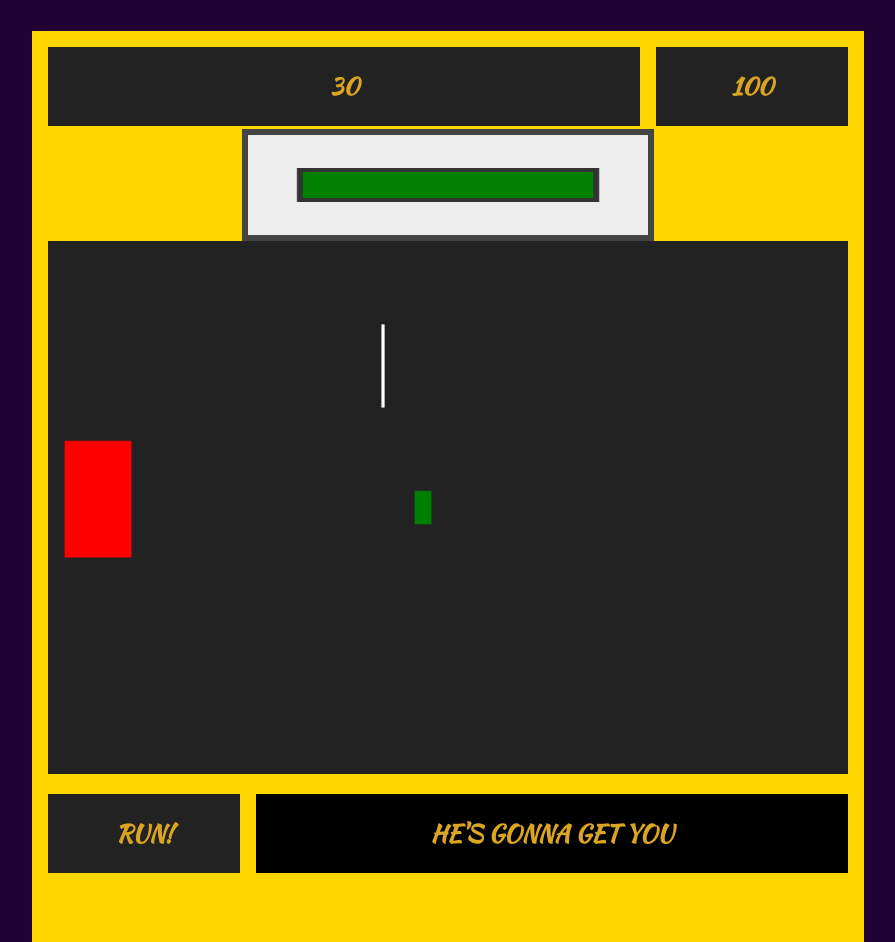
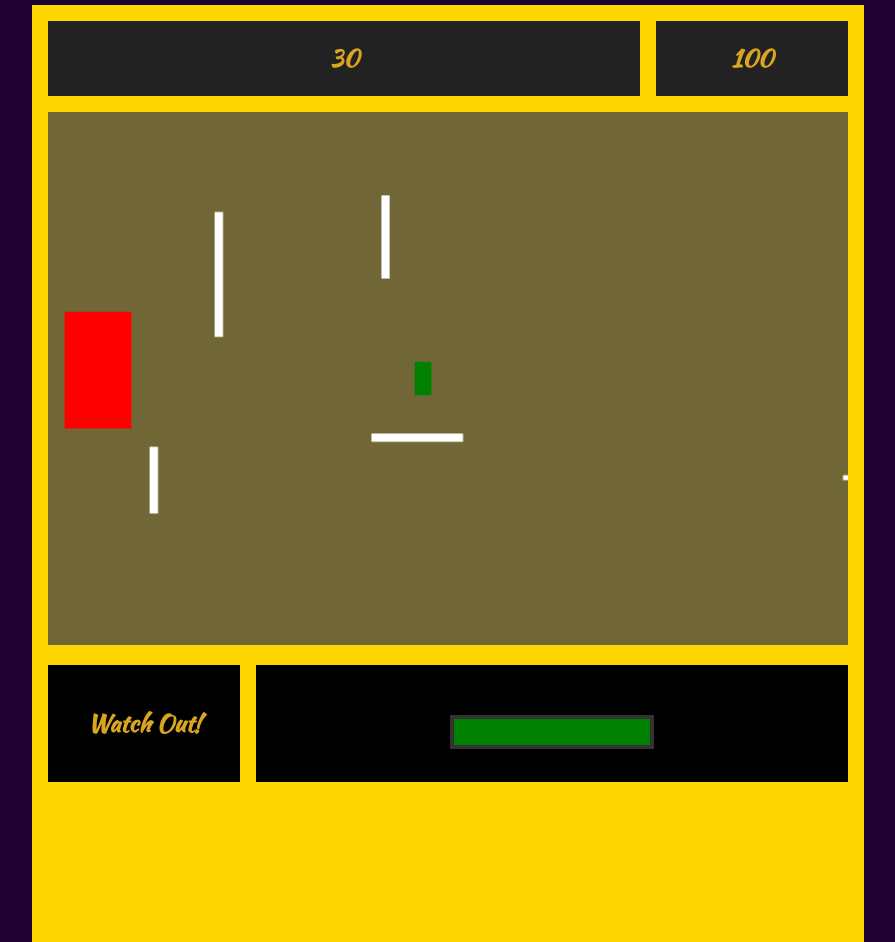
Before and after one commit to KenGibb/Savethem, a plain HTML site: page index.html in a window 1280 px wide. Shown: the part 181-1123 px from the top of the page, without its empty margins (192-1087 px from the left). Drawn offline with Linux system fonts and the light colour scheme.

Commit message:
Version 0.6.1

```diff
--- a/css/styles.css
+++ b/css/styles.css
@@ -6,17 +6,17 @@
   }
 */
 
-  .title {
+.title {
     text-align: center;
-    font-family: 'Kaushan Script' black;
+    font-family: arial black;
 
     border: 5px transparent black;
     font-size: 70px;
     background-image:
-    linear-gradient(to right, gold,rgb(51, 3, 133));
+    linear-gradient(to right, red,blue);
     -webkit-background-clip: text;
     -webkit-text-fill-color: transparent;
-    animation: move 20s linear infinite;
+    animation: move 2s linear infinite;
 }
 
 @keyframes move {
@@ -176,7 +176,7 @@ aside {
   canvas {
     /* background-image: ; */
     /* background-repeat: repeat; */
-    background-color: #222;
+    background-color: rgba(72, 71, 71, 0.774);
     width: 100%;
     height: 100;
   }
@@ -220,18 +220,18 @@ aside {
 
   #btm-left {
     grid-area: btm-left;
-    /* background-color: #222; */
+    background-color: black;
   }
 
   #btm-right {
     grid-area: btm-right;
-     background-color: rgb(0, 0, 0);
+     background-color: black;
   }
   #canvas2 {
-    background: #EEE;
+    background: black;
     display: block;
     margin: 0 auto;
-    border: solid 6px #444;
-    width: 50%;
+    /* border: solid 6px #444;*/
+    width: 100%;
     height: 100px;
   }
--- a/index.html
+++ b/index.html
@@ -14,15 +14,19 @@
         <aside id="top-left"><h2 id="clock">30</h2></aside>
         <aside id="top-right"><h2 id="health">100</h2></aside>
         <main>
-            <div>
-                <canvas id="canvas2"></canvas>
-            </div>
+
             <canvas id="canvas"></canvas>
         </main>
         <button id="button">Start</button>
         <button id="button2">How To Play</button>
-        <aside id="btm-left"><h2>RUN!</h2></aside>
-        <aside id="btm-right"><h2 id="status">HE'S GONNA GET YOU</h2></aside>
+        <aside id="btm-left"><h2 id="status">Watch Out!</h2></aside>
+        <aside id="btm-right">
+            <div>
+                <canvas id="canvas2"></canvas>
+            </div>
+        </aside>
+        <div class="howtoplay"></div>
+
       </div>
     <script src="js/app.js" defer></script>
     <script src="health-bar.js"></script>
--- a/js/app.js
+++ b/js/app.js
@@ -1,23 +1,3 @@
-// This is an extension/refactoring of the fruitcakes branch of this repo.
-// more notes and comments are in the code on that branch.
-// this version incorporates smoother movement, and a more open ended collision detection
-// this also has a second enemy to face, which creates a new win condition(kill two ogres)
-
-// requirements and goals
-// make a simple crawler game using canvas that we manipulate in js
-
-// ///////// RULES FOR THE GAME ////////////
-// we need two entities, a savior and an monster
-// the savior should move with the WASD or ARROW keys(display savior coords)
-// the monster(for now) will be stationary
-// the savior and the first monster should be able to collide to make something happen
-// when the savior collides with the first monster, monster 1 is removed from the screen, and monster 2 appears
-// after hitting monster 2, the game stops, and sends a message to the user that they have won.
-// ////////////// END RULES /////////////////
-
-//////////// INITIAL SETUP /////////////////////
-
-// first we grab our HTML elements for easy reference later
 const game = document.getElementById('canvas')
 const movement = document.getElementById('movement')
 const message = document.getElementById('status')
@@ -56,7 +36,9 @@ class Wall {
         this.width = width
         this.height = height
         this.color = color
+
        // this.alive = true
+
         this.render = function () {
             ctx.fillStyle = this.color
             ctx.fillRect(this.x, this.y, this.width, this.height)
@@ -117,7 +99,7 @@ class Savior  {
         //this.maxHealth = maxHealth
         //this.health = maxHealth
         // we need additional props on our savior class to make movement smoother
-        this.speed = 20
+        this.speed = 10
         // now we'll add direction, which will be set with our move handler
         this.direction = {
             up: false,
@@ -186,12 +168,16 @@ const getRandomCoordinates = (max) => {
     return Math.floor(Math.random() * max)
 }
 
-const block = new Wall(200, 50, 2, 50, 'white')
+const block = new Wall(200, 50, 5, 50, 'white')
+const block2 = new Wall (100, 60, 5, 75, 'white')
+const block3 = new Wall (getRandomCoordinates(game.width), getRandomCoordinates(game.height), 55, 3, 'white')
+const block4 = new Wall (getRandomCoordinates(game.width), getRandomCoordinates(game.height), 5, 40, 'white')
+const block5 = new Wall (getRandomCoordinates(game.width), getRandomCoordinates(game.height), 55, 5, 'white')
 const player = new Savior (220, 150, 10, 20, 'green')
 const monster = new Monster (10, 120, 40, 70, 'red')
 // const block = new Wall (300, 300, 10, 55, 'brown')
-const ogre2 = new Monster (getRandomCoordinates(game.width), getRandomCoordinates(game.height), 64, 96, 'red')
-const ogre3 = new Monster (getRandomCoordinates(game.width), getRandomCoordinates(game.height), 64, 96, 'red')
+// const ogre2 = new Monster (getRandomCoordinates(game.width), getRandomCoordinates(game.height), 64, 96, 'red')
+// const ogre3 = new Monster (getRandomCoordinates(game.width), getRandomCoordinates(game.height), 64, 96, 'red')
 
 
 
@@ -200,6 +186,7 @@ const ogre3 = new Monster (getRandomCoordinates(game.width), getRandomCoordinate
 // player.render()
 // monster.render()
 // block.render()
+// block3.render()
 
 // MOVEMENT HANDLING KEY EVENTS
 
@@ -212,41 +199,46 @@ const ogre3 = new Monster (getRandomCoordinates(game.width), getRandomCoordinate
 const detectHit = (thing) => {
     // we'll basically use a big if statement, to be able to tell if any of the sides
     // of our savior interact with any of the sides of our monster
-    if (player.x < thing.x + thing.width
-        && player.x + player.width > thing.x
-        && player.y < thing.y + thing.height
-        && player.y + player.height > thing.y) {
+    if (monster.x < thing.x + thing.width
+        && monster.x + monster.width > thing.x
+        && monster.y < thing.y + thing.height
+        && monster.y + monster.height > thing.y) {
             console.log('HIT!')
             thing.alive = false
         }
 }
-//// Collide with wall detection ///////
+
+
+
 const detectWall = (wall) => {
     if (player.x < wall.x + wall.width
         && player.x + player.width > wall.x
         && player.y < wall.y + wall.height
         && player.y + player.height > wall.y) {
             console.log("BLOCKED!")
-            render.wall()
+            move = move * -1
+        //} else {
+
         }
 
 }
-
 ////////// Health Bar ///////////
+// the player will need to have a healthbar so when a hit is detected from the monster, health will go down
+// if health bar reaches 0 the player.alive will need to be false and game will end
 const canvas = document.getElementById("canvas2");
 const context = canvas.getContext("2d");
 const width = canvas.width = 270;
 const height = canvas.height = 100;
 
-canvas.style.marginTop = window.innerHeight / 22 - height / 2 + "px";
+canvas.style.marginTop = window.innerHeight / 32 - height / 12 + "px";
 
-let health = 100;
+let playerHealth = 100;
 const healthBarWidth = 200;
 const healthBarHeight = 30;
 const x = width / 2 - healthBarWidth / 2;
 const y = height / 2 - healthBarHeight / 2;
 
-const healthBar = new HealthBar(x, y, healthBarWidth, healthBarHeight, health, "green");
+const healthBar = new HealthBar(x, y, healthBarWidth, healthBarHeight, playerHealth, "green");
 
 const framed = function() {
   context.clearRect(0, 0, width, height);
@@ -255,14 +247,15 @@ const framed = function() {
 }
 
 canvas.onclick = function() {
-  health -= 50;
-  healthBar.updateHealth(health);
+  playerHealth -= 50;
+  healthBar.updateHealth(playerHealth);
 };
 
 framed();
 
 /////////////////////////////////////////////////////////////////////////////////////////
-
+///// MOVE ///////
+const move = 5
 
 //////////// GAME LOOP /////////////////////
 // we're going to set up a gameLoop function
@@ -281,25 +274,49 @@ const gameLoop = () => {
     // we'll just see our player square moving around
     ctx.clearRect(0, 0, game.width, game.height)
 
-    if (monster.alive) {
-        monster.render()
-        detectHit(monster)
-    } else if (ogre2.alive) {
-        message.textContent = 'Now Kill Shrek 2!'
-        ogre2.render()
-        detectHit(ogre2)
-    } else if (ogre3.alive) {
-        message.textContent = 'Now Kill Shrek 3!'
-        ogre3.render()
-        detectHit(ogre3)
-    } else {
-        message.textContent = 'You win!'
-        stopGameLoop()
+   // if (monster.alive) {
+   //     monster.render()
+   //     detectHit(monster)
+   // } else if (ogre2.alive) {
+   //     message.textContent = 'Now Kill Shrek 2!'
+   //     ogre2.render()
+   //     detectHit(ogre2)
+   // } else if (ogre3.alive) {
+   //     message.textContent = 'Now Kill Shrek 3!'
+   //     ogre3.render()
+   //     detectHit(ogre3)
+   // } else {
+   //     message.textContent = 'You win!'
+   //     stopGameLoop()
+   // }
+
+   if (player.alive) {
+    monster.render()
+    detectHit(player)
+} else {
+    message.textContent = 'You lost!'
+    stopGameLoop()
+}
+
+    ////// Player detects wall ///////
+    // the wall needs to be able to block player
+    if(player.x <= block.x + block.width &&
+        player.x >= block.x - block.width &&
+        player.y <= block.y + block.height &&
+        player.y >= block.y - block.height) {
+        console.log('moved')
+        player.x = move * 10
+        player.y = move * 10
     }
+
 
     player.render()
     player.movePlayer()
     block.render()
+    block2.render()
+    block3.render()
+    block4.render()
+    block5.render()
 
     //movement.textContent = `${player.x}, ${player.y}`
 }
@@ -322,6 +339,12 @@ document.addEventListener('keyup', (e) => {
     }
 })
 
+// Start Game
+const startGameLoop = () => {
+    document.getElementById('button')
+
+}
+
 // we're going to save our game interval to a variable so we can stop it when we want to
 // this interval runs the game loop every 60ms until we tell it to stop
 const gameInterval = setInterval(gameLoop, 60)
```
